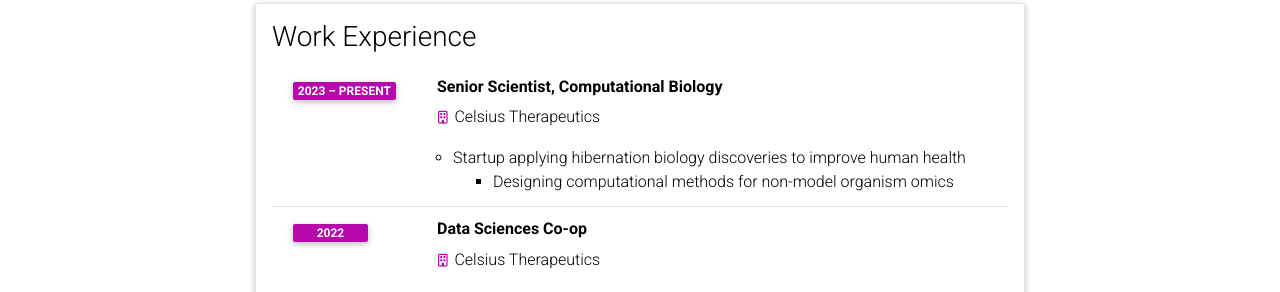
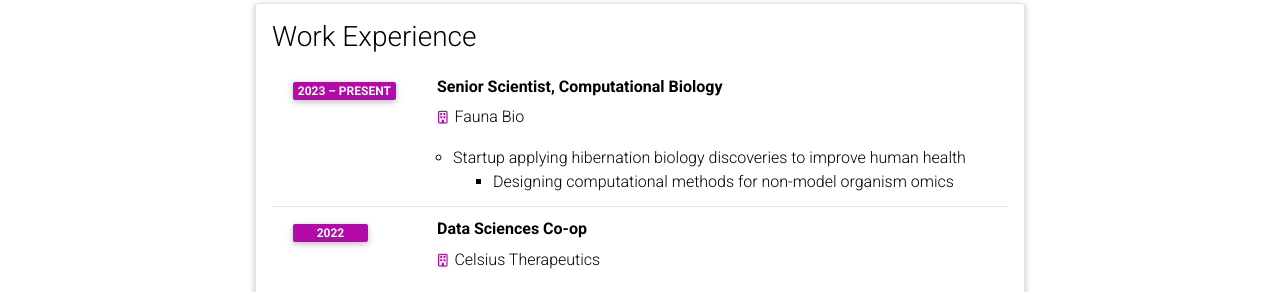
Before and after one commit to gennadygorin/gennadygorin.github.io, a Jekyll site: the page built from _pages/cv.md, in a window 1280 px wide and 900 px high, scrolled down 1998 px. Shown: the part 153-445 px from the top of the window. Built offline with Jekyll 4.4.1, drawn with Linux system fonts in a browser that asks for light colours; comment, search, counter and statistics services are not loaded; a style sheet for code colours, icons or effects is not loaded.

Commit message:
Update cv.yml

```diff
--- a/_data/cv.yml
+++ b/_data/cv.yml
@@ -60,7 +60,7 @@
   type: time_table
   contents:
     - title: Senior Scientist, Computational Biology
-      company: Celsius Therapeutics
+      company: Fauna Bio
       year: 2023 – present
       description:
         - title: Startup applying hibernation biology discoveries to improve human health
```
